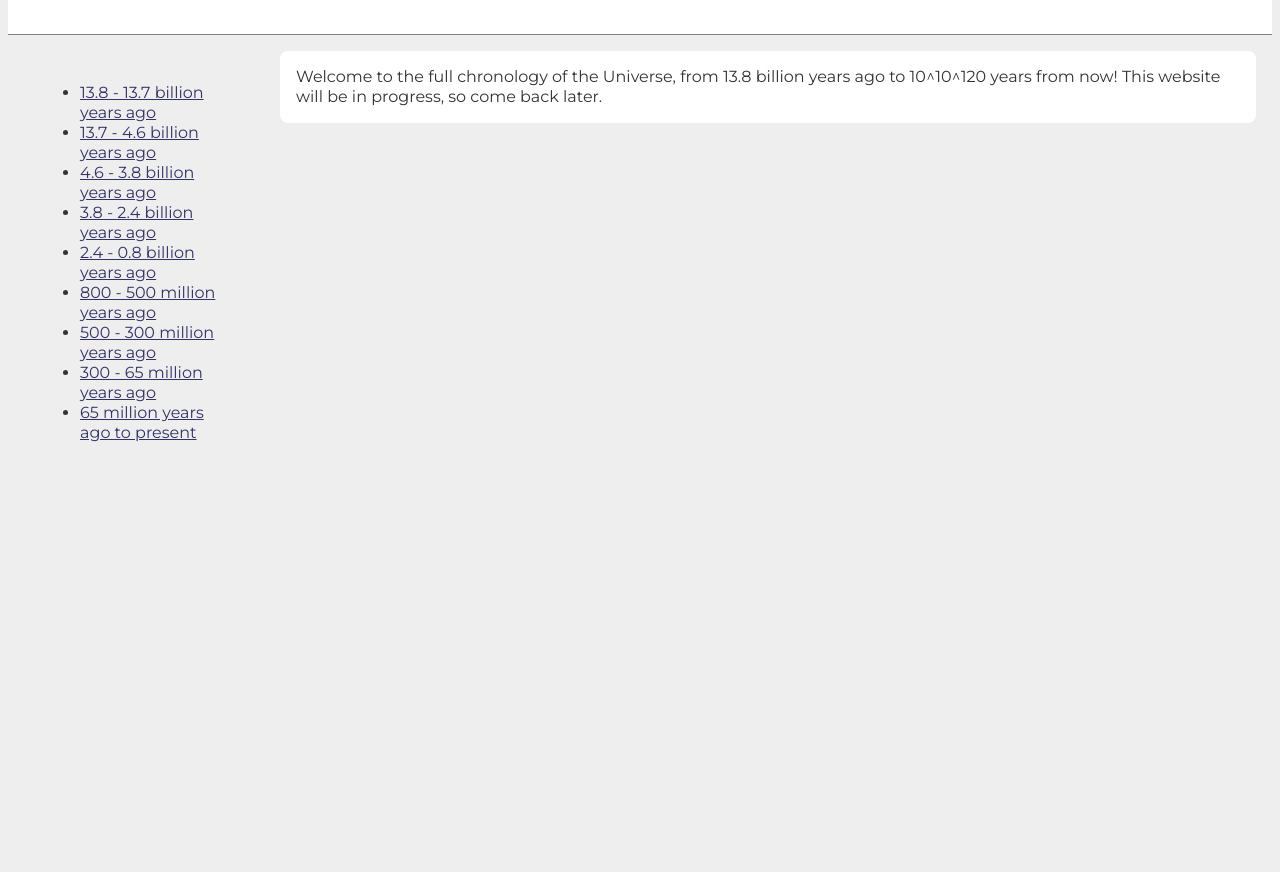
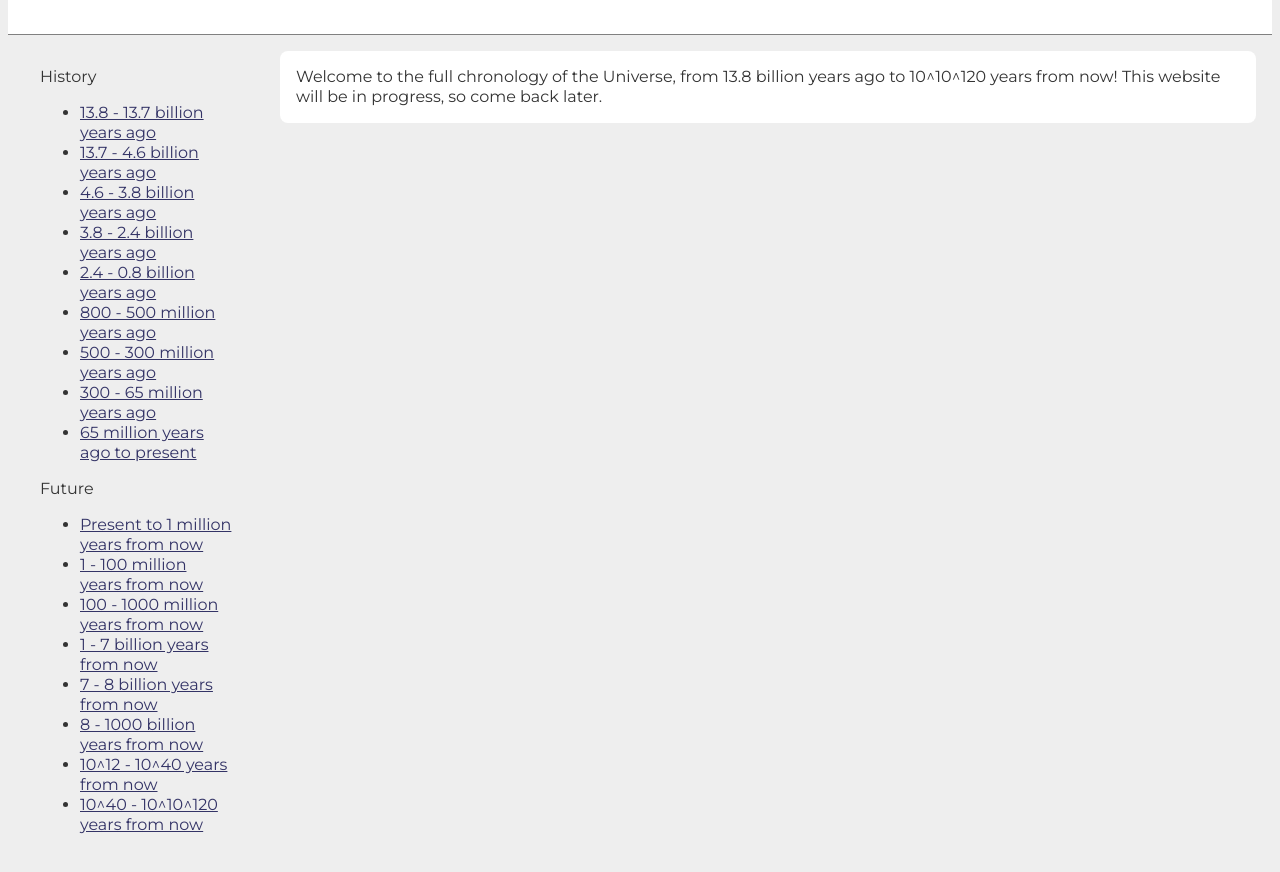
Before and after one commit to Bonzey2416/Chronology-of-the-universe, a plain HTML site: page index.html in a window 1280 px wide. Shown: the part 66-938 px from the top of the page. Before the commit the page ends 800 px from the top, so only its background shows below. Drawn offline with Linux system fonts and the light colour scheme.

Commit message:
Update index.html

```diff
--- a/index.html
+++ b/index.html
@@ -27,6 +27,7 @@
     Welcome to the full chronology of the Universe, from 13.8 billion years ago to 10^10^120 years from now! This website will be in progress, so come back later.
   </div>
   <div class=menu>
+    History
     <ul>
       <li><a href="13800-13700mya.html">13.8 - 13.7 billion years ago</a></li>
       <li><a href="13700-4600mya.html">13.7 - 4.6 billion years ago</a></li>
@@ -38,5 +39,16 @@
       <li><a href="300-65mya.html">300 - 65 million years ago</a></li>
       <li><a href="65mya-now.html">65 million years ago to present</a></li>
     </ul>
+    Future
+    <ul>
+      <li><a href="now-1myfn.html">Present to 1 million years from now</a></li>
+      <li><a href="1-100myfn.html">1 - 100 million years from now</a></li>
+      <li><a href="100-1000myfn.html">100 - 1000 million years from now</a></li>
+      <li><a href="1000-7000myfn.html">1 - 7 billion years from now</a></li>
+      <li><a href="7000-8000myfn.html">7 - 8 billion years from now</a></li>
+      <li><a href="8000-1000000myfn.html">8 - 1000 billion years from now</a></li>
+      <li><a href="10^12-10^40myfn.html">10^12 - 10^40 years from now</a></li>
+      <li><a href="10^40-10^10^120myfn.html">10^40 - 10^10^120 years from now</a></li>
+    </ul>
   </div>
 </body>
```
